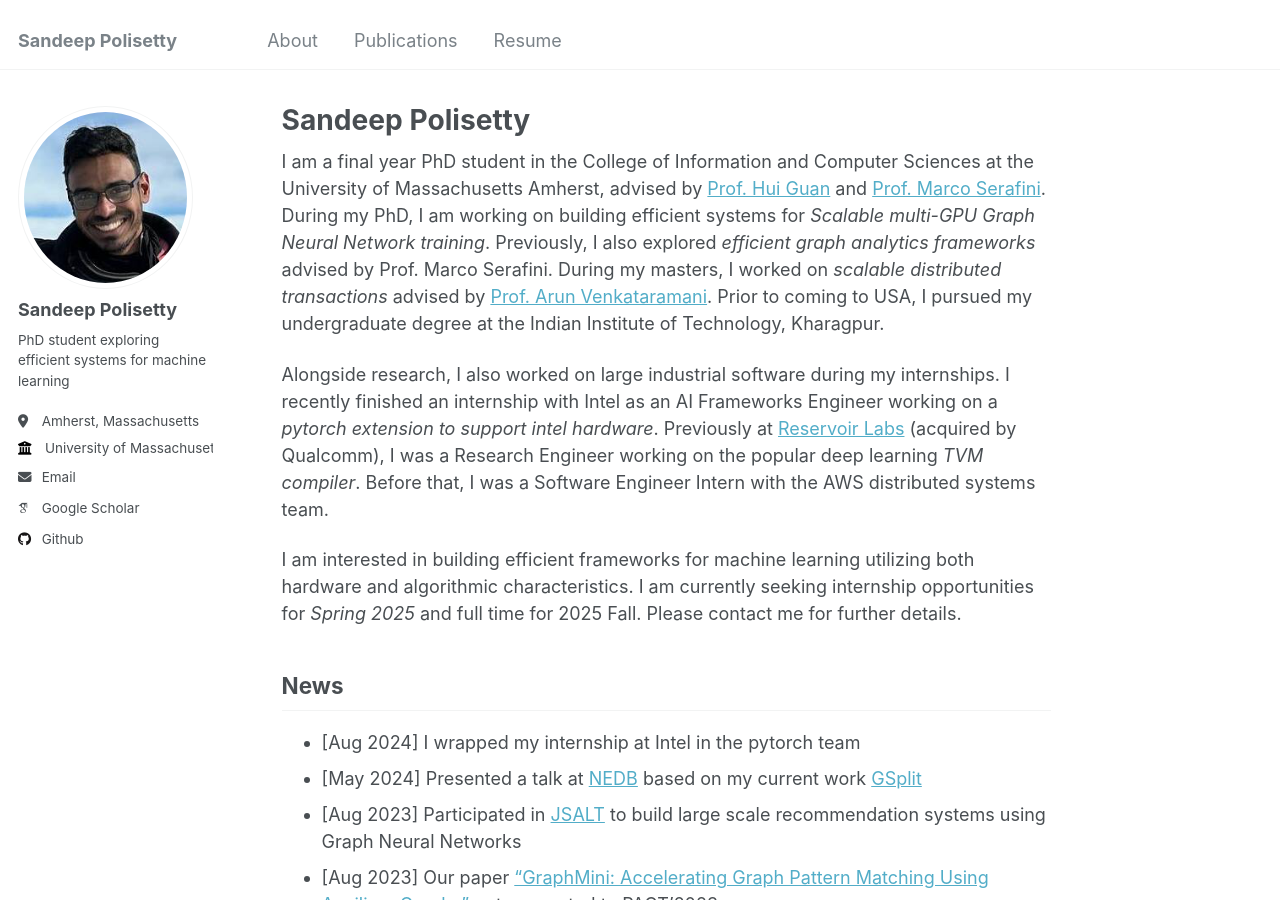
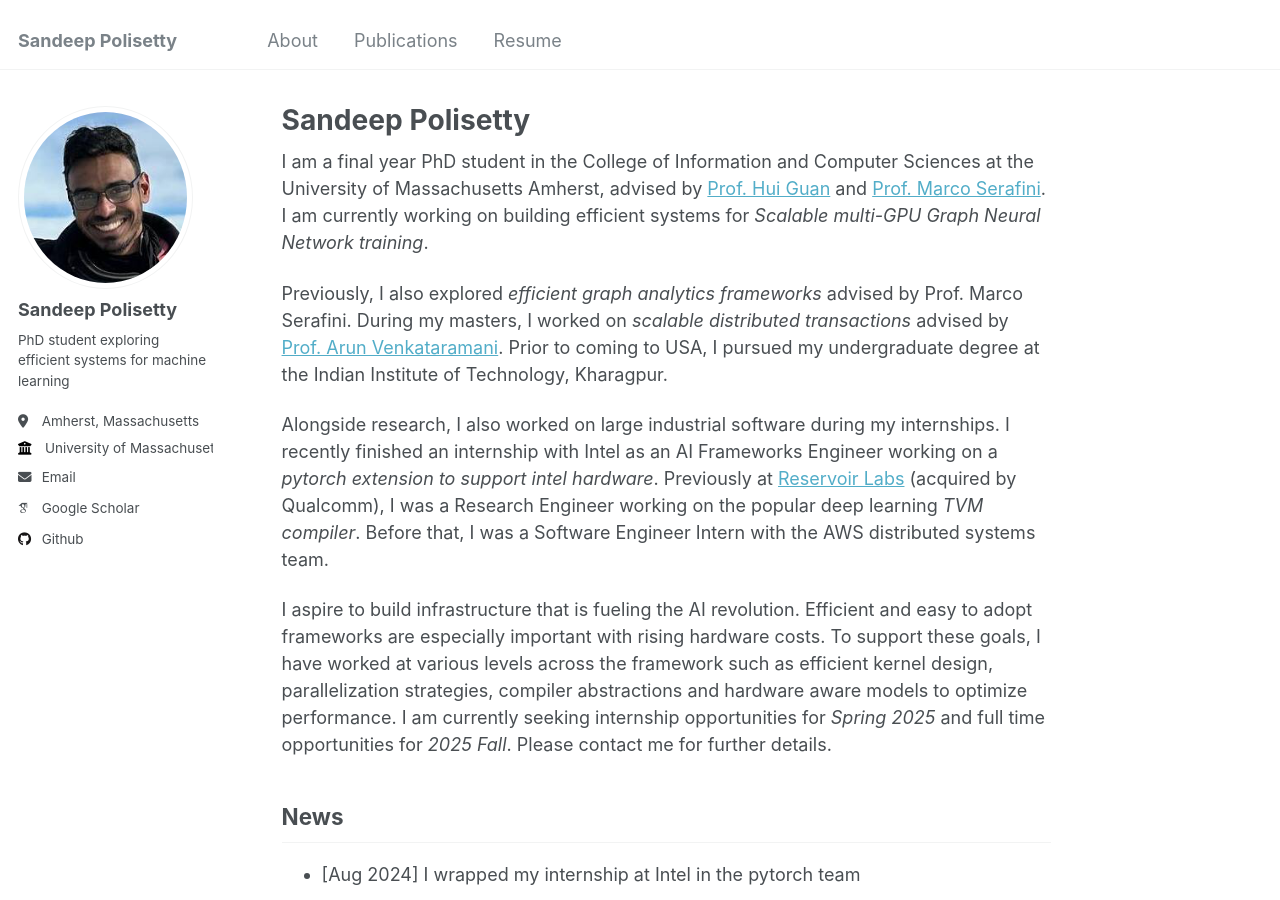
Before and after one commit to sandeep06011991/sandeep06011991.github.io, a Jekyll site: the page built from _pages/about.md, in a window 1280 px wide and 900 px high. Built offline with Jekyll 4.4.1, drawn with Linux system fonts in a browser that asks for light colours; some web fonts are replaced.

Commit message:
most done

```diff
--- a/_pages/about.md
+++ b/_pages/about.md
@@ -7,14 +7,17 @@ redirect_from:
   - /about.html
 ---
 
-I am a final year PhD student in the College of Information and Computer Sciences at the University of Massachusetts Amherst, advised by [Prof. Hui Guan](https://guanh01.github.io/) and [Prof. Marco Serafini](https://marcoserafini.github.io/).
-During my PhD, I am working on building efficient systems for *Scalable multi-GPU Graph Neural Network training*. Previously, I also explored *efficient graph analytics frameworks* advised by Prof. Marco Serafini. During my masters, I worked on *scalable distributed transactions* advised by [Prof. Arun Venkataramani](https://marcoserafini.github.io/).
+I am a final year PhD student in the College of Information and Computer Sciences at the University of Massachusetts Amherst, advised by [Prof. Hui Guan](https://guanh01.github.io/) and [Prof. Marco Serafini](https://marcoserafini.github.io/).  I am currently working on building efficient systems for *Scalable multi-GPU Graph Neural Network training*.
+
+
+Previously, I also explored *efficient graph analytics frameworks* advised by Prof. Marco Serafini. During my masters, I worked on *scalable distributed transactions* advised by [Prof. Arun Venkataramani](https://marcoserafini.github.io/).
 Prior to coming to USA, I pursued my undergraduate degree at the Indian Institute of Technology, Kharagpur.
 
 Alongside research, I also worked on large industrial software during my internships. I recently finished an internship with Intel as an AI Frameworks Engineer working on a *pytorch extension to support intel hardware*. Previously at [Reservoir Labs](https://www.hipeac.net/network/institutions/7229/reservoir-labs/) (acquired by Qualcomm), I was a Research Engineer working on the popular deep learning *TVM compiler*. Before that, I was a Software Engineer Intern with the AWS distributed systems team.
 
-I am interested in building efficient frameworks for machine learning utilizing both hardware and algorithmic characteristics.
-I am currently seeking internship opportunities for  *Spring 2025* and full time for 2025 Fall.
+I aspire to build infrastructure that is fueling the AI revolution. Efficient and easy to adopt frameworks are especially important with rising hardware costs.
+To support these goals, I have worked at various levels across the framework such as efficient kernel design, parallelization strategies, compiler abstractions and hardware aware models to optimize performance.
+I am currently seeking internship opportunities for  *Spring 2025* and full time opportunities for *2025 Fall*.
 Please contact me for further details.
 
 
```
Also changed, not shown: _publications/2020-01-21-infosurgeon.md (+1 -1 lines).
